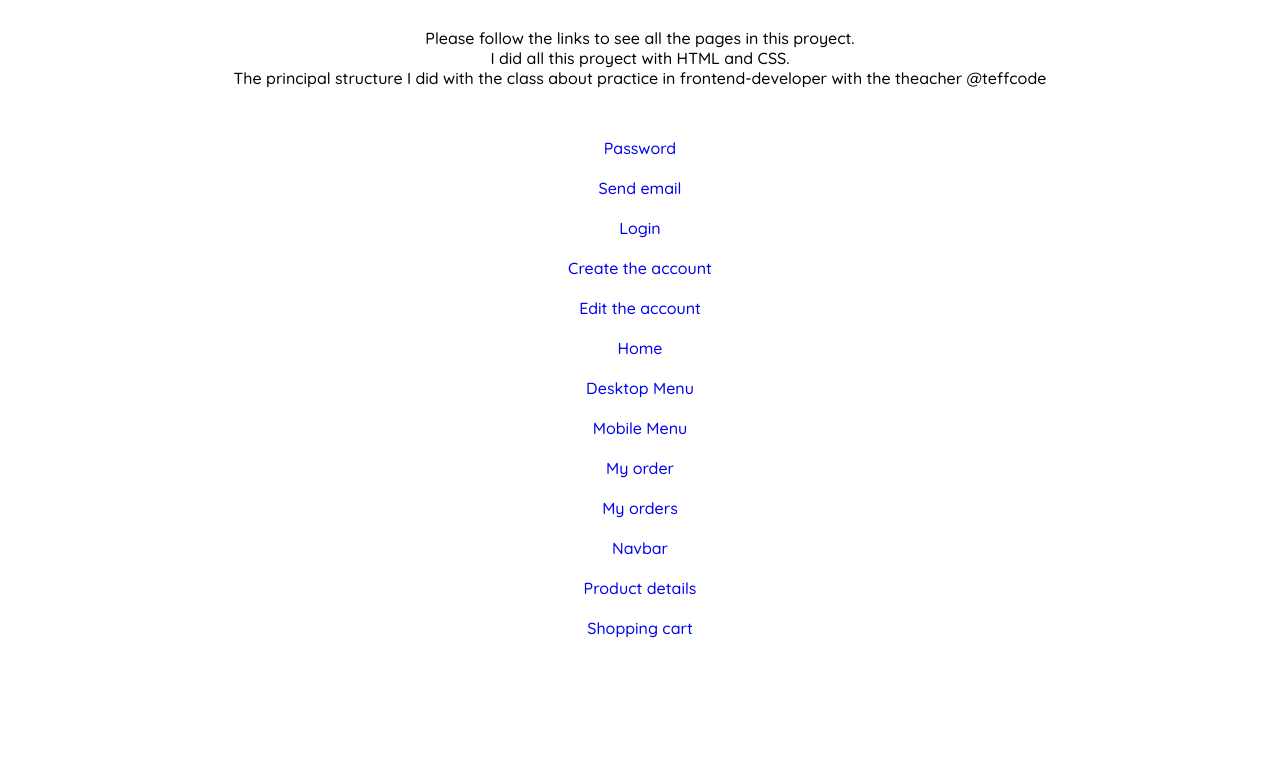
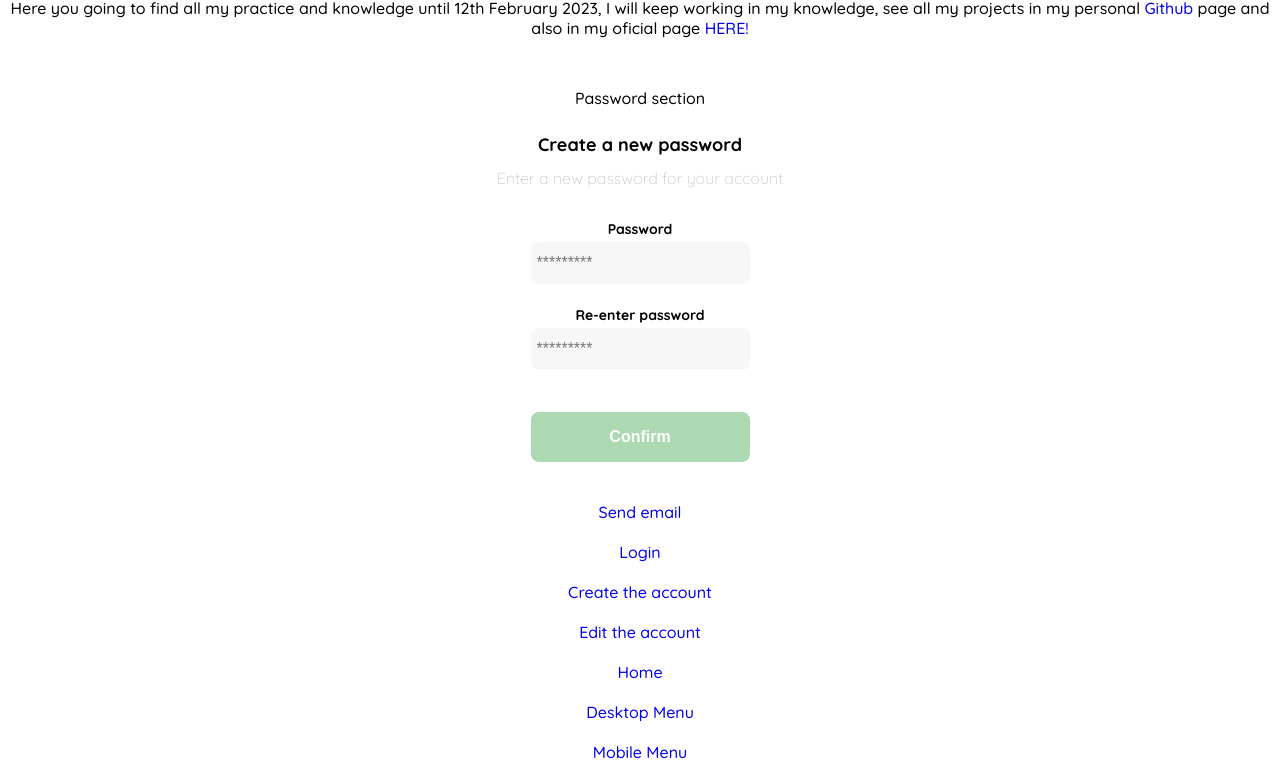
Before and after one commit to paulasosa/Paul-s-Shop, a plain HTML site: page frontend/index/index.html in a window 1280 px wide. Shown: the part 121-900 px from the top of the page. Before the commit the page ends 800 px from the top, so only its background shows below. Drawn offline with Linux system fonts and the light colour scheme.

Commit message:
Arreglando el index.html!

```diff
--- a/frontend/index/index.html
+++ b/frontend/index/index.html
@@ -4,33 +4,39 @@
     <meta charset="UTF-8">
     <meta http-equiv="X-UA-Compatible" content="IE=edge">
     <meta name="viewport" content="width=device-width, initial-scale=1.0">
-    <title>Platzi_YardSale</title>
+    <title>Paul-s-Shop</title>
     <link rel="preconnect" href="https://fonts.googleapis.com">
     <link rel="preconnect" href="https://fonts.gstatic.com" crossorigin>
     <link href="https://fonts.googleapis.com/css2?family=Quicksand:wght@300;500;700&display=swap" rel="stylesheet">
     <link rel="stylesheet" href="../styles/styles.css">
-    <style>
-        body {
-            display: grid;
-            margin-top: 50px;
-            text-align: center;
-            text-decoration: none;
-            justify-content: center;
-        }
-        p {
-            margin-bottom: 50px;
-        }
-        a {
-            text-decoration: none;
-            cursor: pointer;
-        }
-    </style>
+
 </head>
 <body>
-    <h1>Platzi YardSale</h1>
-    <p>Please follow the links to see all the pages in this proyect. <br> I did all this proyect with HTML and CSS. <br> The principal structure I did with the class about practice in frontend-developer with the theacher @teffcode</p>
+    <h1>Paul's Vet Shop</h1>
+    <p>Wellcome to Paul's Vet Shop this project was created with the knowledge inside Mintic project and  projects in  class of Platzi. <br> Here you going to find all my practice and knowledge until 12th February 2023, I will keep working in my knowledge, see all my projects in my personal
+        <a href="https://github.com/paulasosa">Github</a>
+        page and also in my oficial page
+        <a href="https://www.paulasosadev.com/">HERE!</a>
+    </p>
 
-    <a href="createPassword.html">Password</a>
+    <section>Password section
+        <!-- Crea contraseña -->
+        <div class="login">
+            <div class="form-container">
+                <img src="./logos/logo_yard_sale.svg" alt="logo" class="logo">
+            <h1 class="title">Create a new password</h1>
+            <p class="subtitle">Enter a new password for your account</p>
+            <form action="/" class="form">
+                <label for="password" class="label">Password</label>
+                <input type="password" id="password" placeholder="*********" class="input input-password">
+                <label for="new-password" class="label">Re-enter password</label>
+                <input type="password" id="new-password" placeholder="*********" class="input input-password">
+                <input type="submit" value="Confirm" class="primary-button login-button">
+            </form>
+            </div>
+        </div>
+
+    </section>
 
     <br>
     <a href="emailSend.html">Send email</a>
--- a/frontend/styles/styles.css
+++ b/frontend/styles/styles.css
@@ -7,10 +7,23 @@
     --sm: 14px;
     --md: 16px;
     --lg: 18px;
+
 }
 body {
-    margin: 0;
-    font-family: 'Quicksand', sans-serif;
+        display: grid;
+        margin-top: 50px;
+        text-align: center;
+        text-decoration: none;
+        justify-content: center;
+        margin: 0;
+        font-family: 'Quicksand', sans-serif;
+}
+p {
+    margin-bottom: 50px;
+}
+a {
+    text-decoration: none;
+    cursor: pointer;
 }
 .login {
     display: grid;
```
